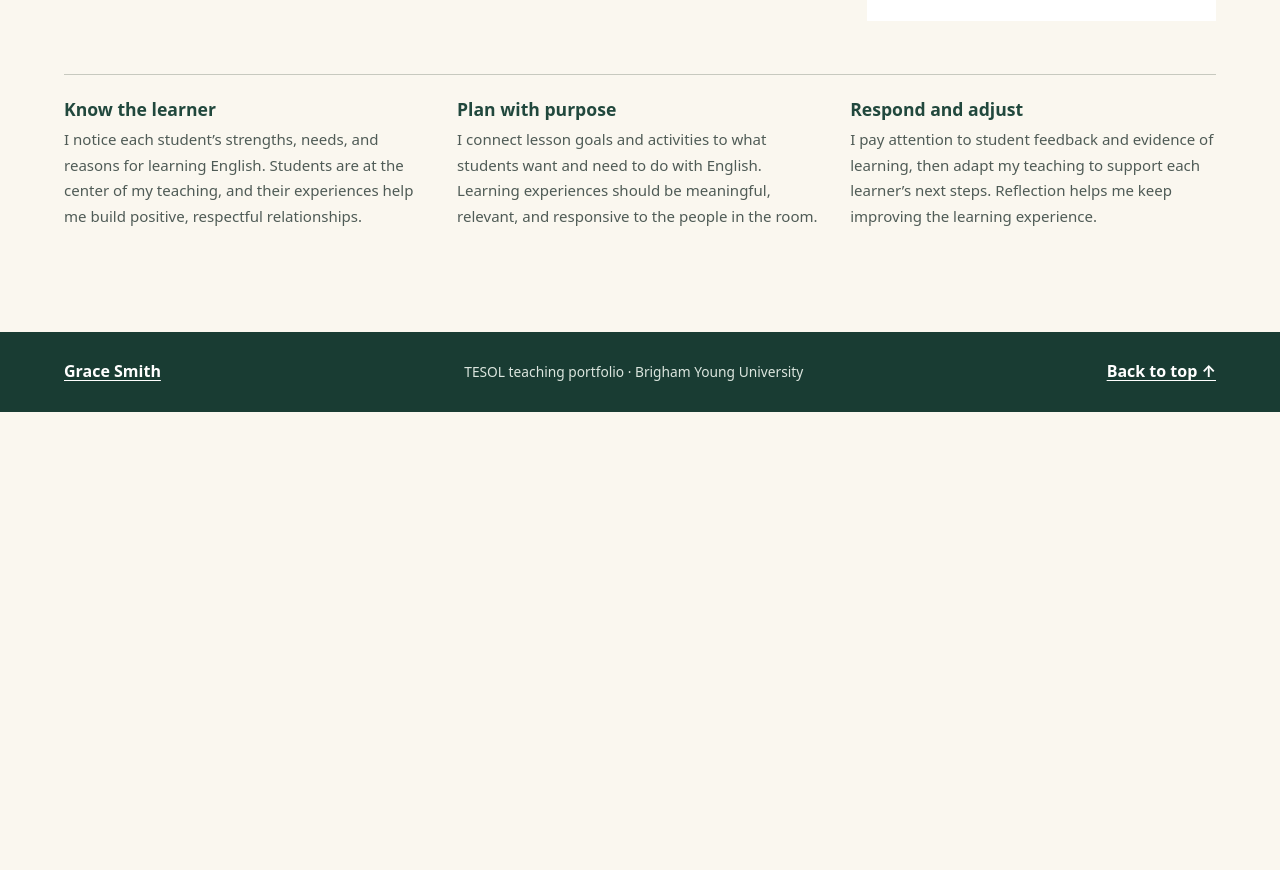
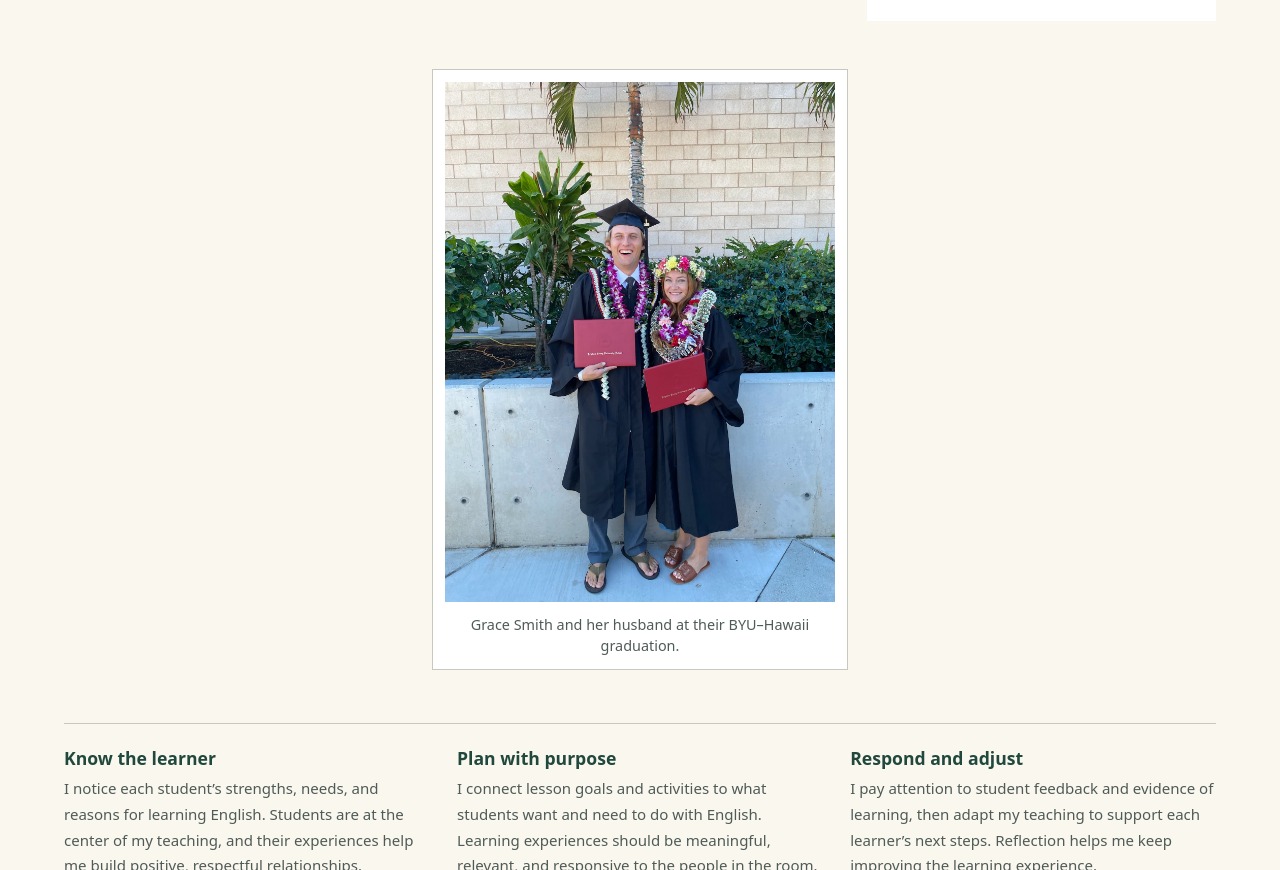
Before and after one commit to gracebsmith/tesol-teaching-portfolio, a plain HTML site: page about.html in a window 1280 px wide. Shown: the part 670-1540 px from the top of the page. Before the commit the page ends 1082 px from the top, so only its background shows below. Drawn offline with Linux system fonts and the light colour scheme.

Commit message:
Add graduation photo to About Me page

```diff
--- a/about.html
+++ b/about.html
@@ -51,6 +51,10 @@
             </blockquote>
           </aside>
         </div>
+        <figure class="about-photo">
+          <img src="assets/images/grace-smith-byuh-graduation.JPG" alt="Grace Smith and her husband at their BYU–Hawaii graduation, each holding a diploma." width="1536" height="2048" loading="lazy">
+          <figcaption>Grace Smith and her husband at their BYU–Hawaii graduation.</figcaption>
+        </figure>
         <div class="principle-strip" aria-label="Guiding commitments">
           <div><h3>Know the learner</h3><p>I notice each student’s strengths, needs, and reasons for learning English. Students are at the center of my teaching, and their experiences help me build positive, respectful relationships.</p></div>
           <div><h3>Plan with purpose</h3><p>I connect lesson goals and activities to what students want and need to do with English. Learning experiences should be meaningful, relevant, and responsive to the people in the room.</p></div>
--- a/styles.css
+++ b/styles.css
@@ -97,6 +97,9 @@ li + li { margin-top: .35rem; }
 .prose { max-width: 46rem; }
 .prose p { margin-bottom: 1.2rem; }
 .about-layout { display: grid; grid-template-columns: minmax(0, 1.35fr) minmax(15rem, .65fr); gap: clamp(2rem, 6vw, 5rem); align-items: start; }
+.about-photo { width: min(100%, 26rem); margin: 3rem auto 0; padding: .75rem; border: 1px solid var(--line); background: var(--white); }
+.about-photo img { display: block; width: 100%; height: auto; }
+.about-photo figcaption { margin-top: .75rem; color: var(--muted); font-size: .9rem; line-height: 1.5; text-align: center; }
 .about-callout { padding: 1.5rem 1.6rem; border-top: 3px solid var(--forest); background: var(--white); }
 .about-callout .eyebrow { color: var(--blue); }
 .quote-placeholder-box { min-height: 15rem; }
```
Also changed, not shown: assets/images/grace-smith-byuh-graduation.JPG (added).
